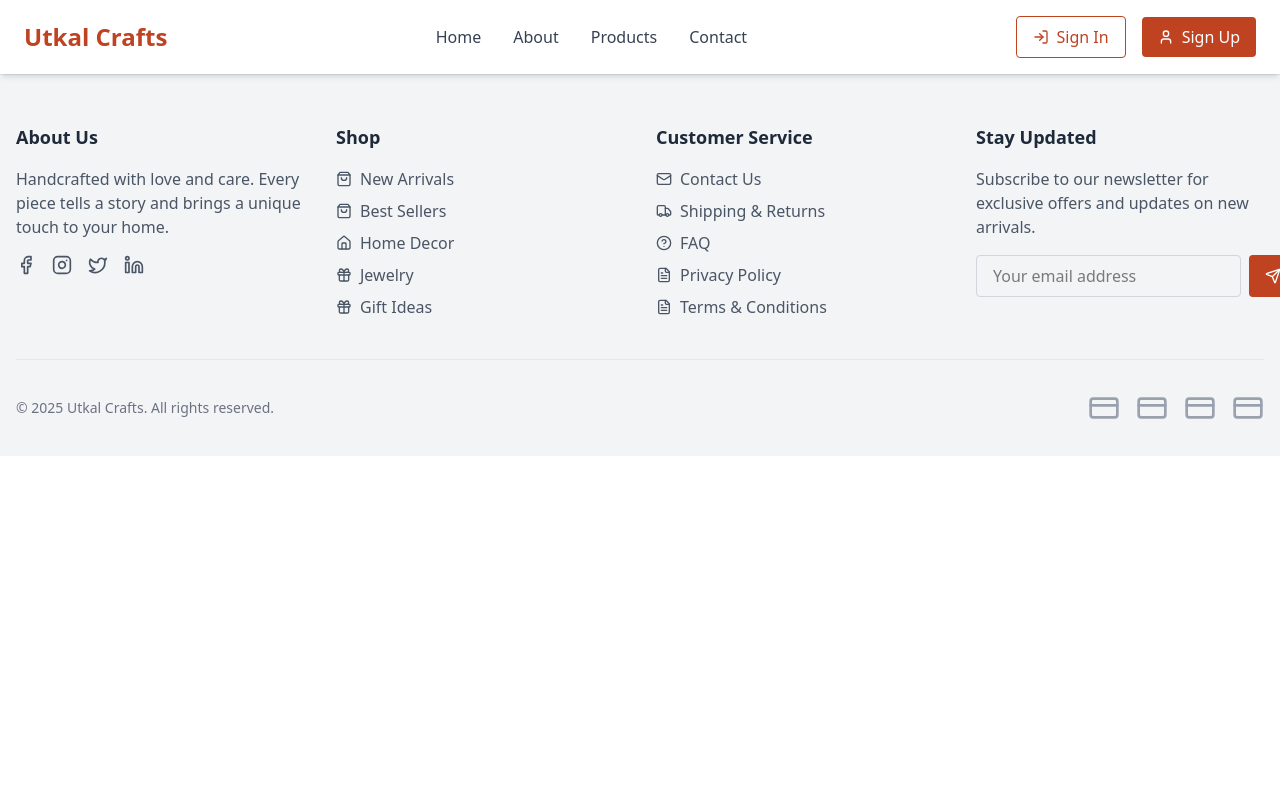
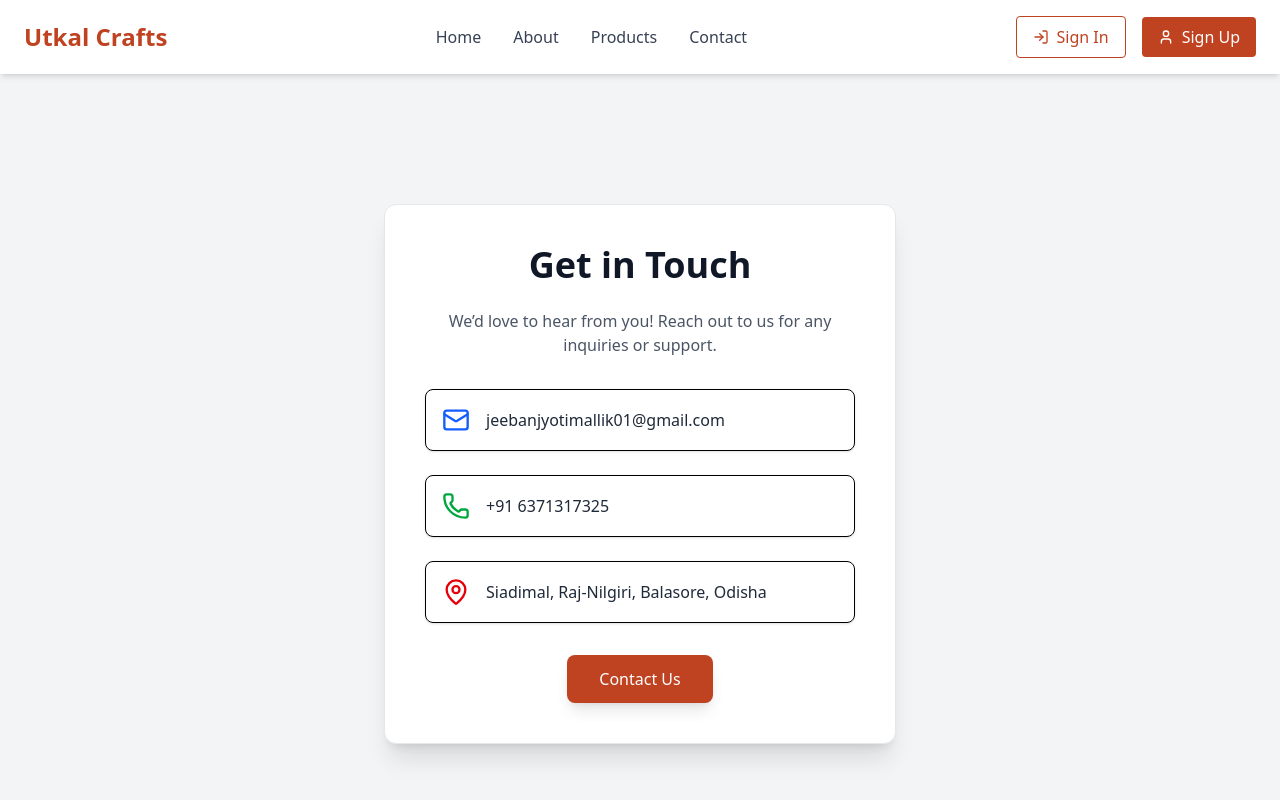
Before and after one commit to Lifelightx/UTKAL-CRAFTS, a React (Vite) app in the folder FRONTEND/: page /contact in a window 1280 px wide. Shown: the top 800 px of the page. Built offline with nearby package versions, Linux system fonts and the light colour scheme; a web font is replaced by a local one.

Commit message:
update frontend

```diff
--- a/FRONTEND/src/App.jsx
+++ b/FRONTEND/src/App.jsx
@@ -10,8 +10,10 @@ import CartPage from './Pages/Cart';
 import ProductDetailsPage from './Pages/ProductDetailsPage';
 import CheckoutPage from './Pages/CheckoutPage';
 import Products from './Pages/Products';
+
 function App() {
-
+  const {user} = useContext(StoreContext)
+  console.log(user)
   return (
     <BrowserRouter>
     <Navbar/>
@@ -23,6 +25,7 @@ function App() {
         <Route path='/details' element={<ProductDetailsPage/>} />
         <Route path='/checkout' element={<CheckoutPage/>} />
         <Route path='/products' element={<Products/>} />
+
       </Routes>
       <Footer/>
     </BrowserRouter>
--- a/FRONTEND/src/Components/FeaturedProducts.jsx
+++ b/FRONTEND/src/Components/FeaturedProducts.jsx
@@ -6,6 +6,7 @@ import ceramic from "../assets/ceramic.jpg";
 import basket from "../assets/basket.jpeg";
 import scarf from "../assets/scarf.jpeg";
 import bowl from "../assets/bowl.jpeg";
+import { useNavigate } from 'react-router-dom';
 
 const FeaturedProducts = () => {
   const products = [
@@ -42,7 +43,7 @@ const FeaturedProducts = () => {
       description: 'Natural wooden bowl with intricate detailing'
     }
   ];
-
+  const navigate = useNavigate()
   const containerVariants = {
     hidden: { opacity: 0 },
     visible: {
@@ -115,15 +116,15 @@ const FeaturedProducts = () => {
                 <motion.div
                   initial={{ opacity: 0 }}
                   whileHover={{ opacity: 1 }}
-                  className="absolute inset-0 bg-[rgba(0,0,0,0.5)] flex items-center justify-center"
+                  className="absolute inset-0 bg-[rgba(0,0,0,0.1)] flex items-center justify-center"
                 >
-                  <motion.button
+                  {/* <motion.button
                     whileHover={{ scale: 1.1 }}
                     whileTap={{ scale: 0.95 }}
                     className="bg-white text-amber-600 px-4 py-2 rounded-full font-medium flex items-center"
                   >
                     Quick View <ChevronRight size={16} />
-                  </motion.button>
+                  </motion.button> */}
                 </motion.div>
               </motion.div>
               <div className="p-5">
@@ -167,6 +168,7 @@ const FeaturedProducts = () => {
           <motion.button
             whileHover={{ scale: 1.05 }}
             whileTap={{ scale: 0.95 }}
+            onClick={()=> navigate("/products")}
             className="bg-amber-600 text-white px-6 py-3 rounded-md font-medium inline-flex items-center"
           >
             View All Products <ChevronRight size={18} className="ml-1" />
--- a/FRONTEND/src/Components/Navbar.jsx
+++ b/FRONTEND/src/Components/Navbar.jsx
@@ -1,4 +1,4 @@
-import React, { useState } from "react";
+import React, { useContext, useState } from "react";
 import { useNavigate } from "react-router-dom";
 import {
   User,
@@ -13,6 +13,8 @@ import {
 } from "lucide-react";
 import { useFormik } from "formik";
 import * as Yup from "yup";
+import axios from "axios";
+import { StoreContext } from "../Context";
 
 function Navbar() {
   const [menuOpen, setMenuOpen] = useState(false);
@@ -20,9 +22,9 @@ function Navbar() {
   const [showSignUpModal, setShowSignUpModal] = useState(false);
   const [showPassword, setShowPassword] = useState(false);
   const [showConfirmPassword, setShowConfirmPassword] = useState(false);
-
+  const {url,token,setToken,setUser} = useContext(StoreContext)
   const navItems = ["Home", "About", "Products", "Contact"];
-
+  console.log(token)
   const openSignInModal = () => {
     setShowSignInModal(true);
     setShowSignUpModal(false);
@@ -61,6 +63,13 @@ function Navbar() {
     }),
     onSubmit: (values,{resetForm}) => {
       console.log("Sign In Data:", values);
+      axios.post(`${url}/api/auth/login`,values)
+      .then(res=> {
+        setToken(res.data.token)
+        localStorage.setItem("token",res.data.token)
+        setUser(res.data)
+      })
+      .catch(err =>console.log(err))
       resetForm();
       closeModals();
       navigate("/");
@@ -95,7 +104,12 @@ function Navbar() {
       navigate("/");
     },
   });
-
+  const handlLogout = ()=>{
+    localStorage.removeItem("token")
+    setToken("")
+    setUser(null)
+    navigate("/")
+  }
   return (
     <>
       <nav className="bg-white shadow-md sticky z-50 top-0 py-4 px-6">
@@ -122,6 +136,7 @@ function Navbar() {
           </ul>
 
           {/* Auth Buttons */}
+          {!token?
           <div className="hidden md:flex items-center space-x-4">
             <button
               className="px-4 py-2 text-[#bf4221] border border-[#bf4221] rounded hover:bg-[#bf4221]/10 transition-colors duration-200 flex items-center"
@@ -137,8 +152,14 @@ function Navbar() {
               <User size={16} className="mr-2" />
               Sign Up
             </button>
-          </div>
-
+          </div>:<button
+              className="px-4 py-2 bg-[#bf4221] text-white rounded hover:bg-[#a3361a] transition-colors duration-200 flex items-center"
+              onClick={handlLogout}
+            >
+              <User size={16} className="mr-2" />
+              Log out
+            </button>
+          }
           {/* Mobile Menu Button */}
           <button
             className="md:hidden text-gray-600"
@@ -183,7 +204,7 @@ function Navbar() {
 
       {/* Sign In Modal */}
       {showSignInModal && (
-        <div className="fixed inset-0 bg-[rgba(0,0,0,0.5)] flex h-[90vh] items-center justify-center z-50 p-4">
+        <div className="fixed inset-0 bg-[rgba(0,0,0,0.5)] flex  items-center justify-center z-50 p-4">
           <div className="bg-white rounded-lg shadow-xl w-full max-w-md overflow-hidden">
             <div className="flex justify-between items-center p-6 border-b border-gray-200">
               <h2 className="text-2xl font-bold text-[#bf4221]">Sign In</h2>
--- a/FRONTEND/src/Context.jsx
+++ b/FRONTEND/src/Context.jsx
@@ -5,9 +5,9 @@ import { createContext } from "react";
 export const StoreContext = createContext()
 
 export const StoreContextProvider = ({children})=>{
-    const url = "http://localhost:5000/"
+    const url = "http://localhost:5000"
     const [token, setToken] = useState("")
-
+    const [user, setUser] = useState({})
     useEffect(()=>{
         const storedToken = localStorage.getItem("token")
         if(storedToken){
@@ -17,7 +17,10 @@ export const StoreContextProvider = ({children})=>{
     const contextVal = {
         url,
         token,
-        setToken
+        setToken,
+        user,
+        setUser,
+
     }
     return (
         <StoreContext.Provider value={contextVal}>
--- a/FRONTEND/src/Pages/Contact.jsx
+++ b/FRONTEND/src/Pages/Contact.jsx
@@ -1,11 +1,41 @@
-import React from 'react'
+import { motion } from 'framer-motion';
+import { Mail, Phone, MapPin } from 'lucide-react';
 
-function Contact() {
+export default function Contact() {
   return (
-    <div>
+    <div className="min-h-screen flex flex-col items-center justify-center bg-gray-100 p-6">
+      <motion.div
+        initial={{ opacity: 0, y: -20 }}
+        animate={{ opacity: 1, y: 0 }}
+        transition={{ duration: 0.8 }}
+        className="bg-white shadow-xl rounded-xl p-10 max-w-lg w-full text-center border border-gray-200"
+      >
+        <h2 className="text-4xl font-semibold text-gray-900 mb-6">Get in Touch</h2>
+        <p className="text-gray-600 mb-8">We’d love to hear from you! Reach out to us for any inquiries or support.</p>
 
+        <div className="space-y-6 text-left">
+          <div className="flex items-center gap-4 p-4 border rounded-lg shadow-sm hover:shadow-md transition">
+            <Mail className="text-blue-600" size={28} />
+            <p className="text-gray-800">jeebanjyotimallik01@gmail.com</p>
+          </div>
+          <div className="flex items-center gap-4 p-4 border rounded-lg shadow-sm hover:shadow-md transition">
+            <Phone className="text-green-600" size={28} />
+            <p className="text-gray-800">+91 6371317325</p>
+          </div>
+          <div className="flex items-center gap-4 p-4 border rounded-lg shadow-sm hover:shadow-md transition">
+            <MapPin className="text-red-600" size={28} />
+            <p className="text-gray-800">Siadimal, Raj-Nilgiri, Balasore, Odisha</p>
+          </div>
+        </div>
+
+        <motion.button
+          whileHover={{ scale: 1.05 }}
+          whileTap={{ scale: 0.95 }}
+          className="mt-8 bg-[#bf4221] text-white px-8 py-3 rounded-lg shadow-lg hover:bg-[#9d4932] transition"
+        >
+          Contact Us
+        </motion.button>
+      </motion.div>
     </div>
-  )
+  );
 }
-
-export default Contact
```
Also changed, not shown: 1 other file (tests, documents, lock files or other folders).
